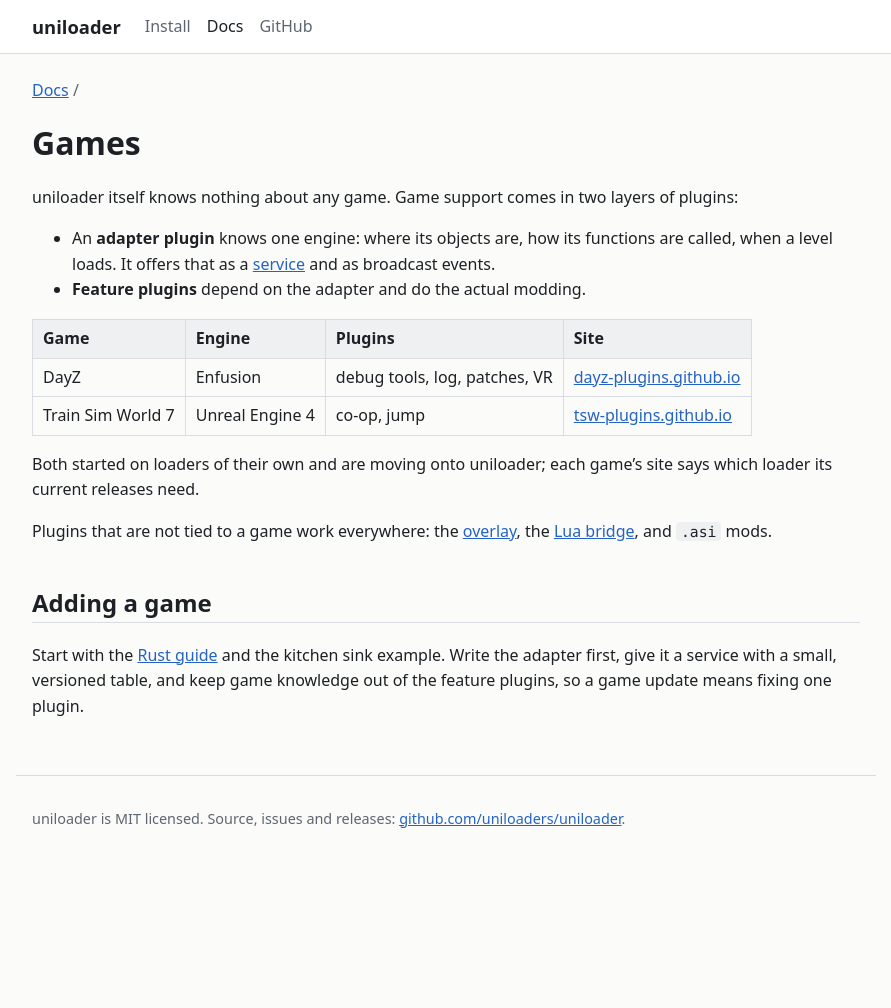
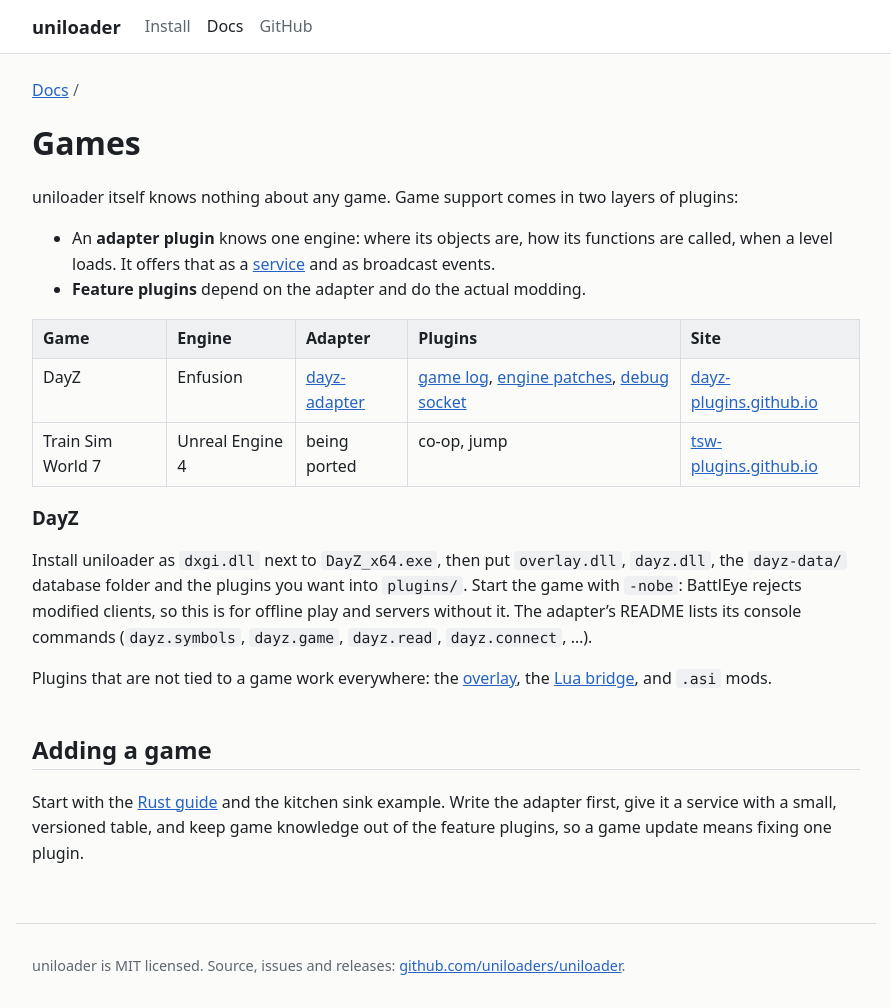
Before and after one commit to uniloaders/uniloaders.github.io, a Jekyll site: the page built from docs/games.md, in a window 1280 px wide. Shown: the whole page, without its empty margins (194-1085 px from the left). Built offline with Jekyll 4.4.1, drawn with Linux system fonts in a browser that asks for light colours; before the commit the page ends 900 px from its top, so only the background shows below that.

Commit message:
List the DayZ adapter and plugins
Co-Authored-By: Claude Opus 5.5 <noreply@anthropic.com>

```diff
--- a/docs/games.md
+++ b/docs/games.md
@@ -11,13 +11,18 @@ uniloader itself knows nothing about any game. Game support comes in two layers
   broadcast events.
 - **Feature plugins** depend on the adapter and do the actual modding.
 
-| Game | Engine | Plugins | Site |
-| --- | --- | --- | --- |
-| DayZ | Enfusion | debug tools, log, patches, VR | [dayz-plugins.github.io](https://dayz-plugins.github.io/) |
-| Train Sim World 7 | Unreal Engine 4 | co-op, jump | [tsw-plugins.github.io](https://tsw-plugins.github.io/) |
+| Game | Engine | Adapter | Plugins | Site |
+| --- | --- | --- | --- | --- |
+| DayZ | Enfusion | [dayz-adapter](https://github.com/dayz-plugins/dayz-adapter) | [game log](https://github.com/dayz-plugins/dayz-log-plugin), [engine patches](https://github.com/dayz-plugins/dayz-patches-plugin), [debug socket](https://github.com/dayz-plugins/dayz-debug-plugin) | [dayz-plugins.github.io](https://dayz-plugins.github.io/) |
+| Train Sim World 7 | Unreal Engine 4 | being ported | co-op, jump | [tsw-plugins.github.io](https://tsw-plugins.github.io/) |
 
-Both started on loaders of their own and are moving onto uniloader; each game's site says
-which loader its current releases need.
+### DayZ
+
+Install uniloader as `dxgi.dll` next to `DayZ_x64.exe`, then put `overlay.dll`, `dayz.dll`,
+the `dayz-data/` database folder and the plugins you want into `plugins/`. Start the game with
+`-nobe`: BattlEye rejects modified clients, so this is for offline play and servers without it.
+The adapter's README lists its console commands (`dayz.symbols`, `dayz.game`, `dayz.read`,
+`dayz.connect`, ...).
 
 Plugins that are not tied to a game work everywhere: the [overlay](overlay.html), the
 [Lua bridge](lua.html), and `.asi` mods.
```
